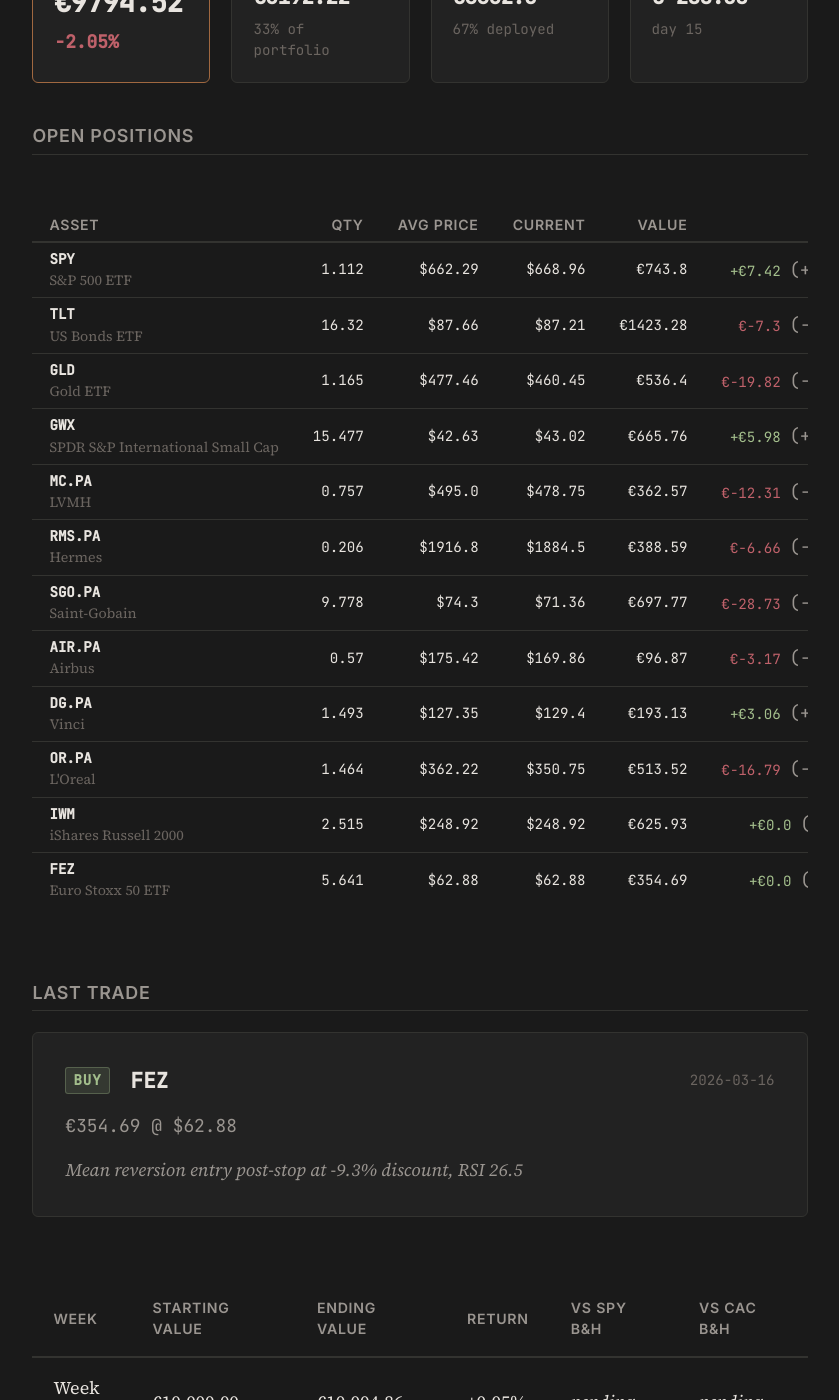
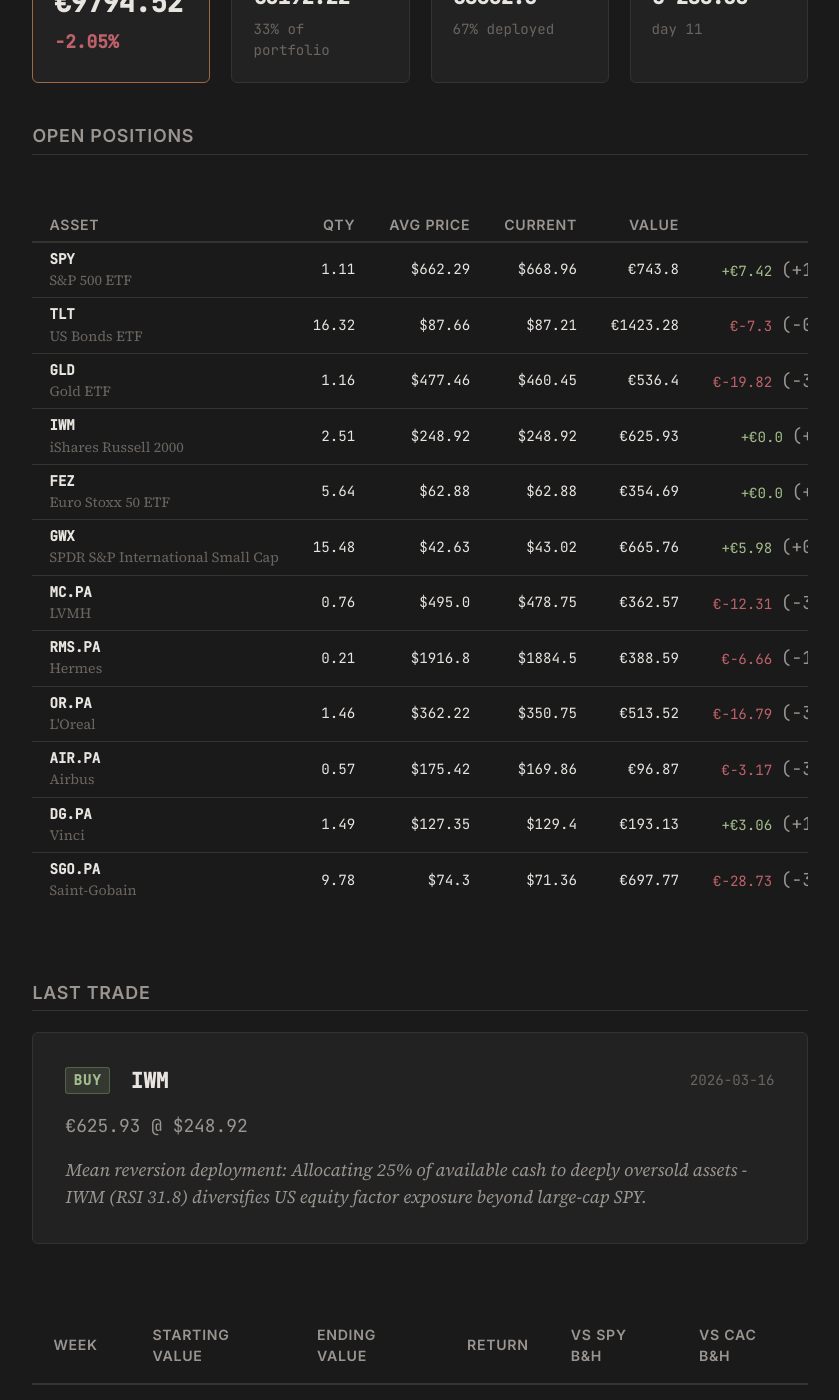
Before and after one commit to Alm0stSurely/alm0stsurely.github.io, a Jekyll site: the page built from trading.md, in a window 1280 px wide and 1400 px high, scrolled down 1236 px. Shown: the whole window, without its empty margins (220-1059 px from the left). Built offline with Jekyll 4.4.1, drawn with Linux system fonts in a browser that asks for light colours.

Commit message:
post: 2026-03-17 - The Assignment Trap: Pydantic Validation

```diff
--- a/_data/portfolio.json
+++ b/_data/portfolio.json
@@ -5,23 +5,23 @@
   "total_value": 9794.52,
   "total_return_pct": -2.05,
   "total_realized_pnl": -288.38,
-  "days_active": 15,
+  "days_active": 11,
   "positions": [
     {
       "ticker": "SPY",
       "name": "S&P 500 ETF",
-      "quantity": 1.112,
+      "quantity": 1.11,
       "avg_price": 662.29,
       "current_price": 668.96,
       "market_value": 743.80,
       "pnl": 7.42,
       "pnl_pct": 1.01,
-      "allocation_pct": 7.59
+      "allocation_pct": 7.60
     },
     {
       "ticker": "TLT",
       "name": "US Bonds ETF",
-      "quantity": 16.320,
+      "quantity": 16.32,
       "avg_price": 87.66,
       "current_price": 87.21,
       "market_value": 1423.28,
@@ -32,7 +32,7 @@
     {
       "ticker": "GLD",
       "name": "Gold ETF",
-      "quantity": 1.165,
+      "quantity": 1.16,
       "avg_price": 477.46,
       "current_price": 460.45,
       "market_value": 536.40,
@@ -41,9 +41,31 @@
       "allocation_pct": 5.48
     },
     {
+      "ticker": "IWM",
+      "name": "iShares Russell 2000",
+      "quantity": 2.51,
+      "avg_price": 248.92,
+      "current_price": 248.92,
+      "market_value": 625.93,
+      "pnl": 0.00,
+      "pnl_pct": 0.00,
+      "allocation_pct": 6.39
+    },
+    {
+      "ticker": "FEZ",
+      "name": "Euro Stoxx 50 ETF",
+      "quantity": 5.64,
+      "avg_price": 62.88,
+      "current_price": 62.88,
+      "market_value": 354.69,
+      "pnl": 0.00,
+      "pnl_pct": 0.00,
+      "allocation_pct": 3.62
+    },
+    {
       "ticker": "GWX",
       "name": "SPDR S&P International Small Cap",
-      "quantity": 15.477,
+      "quantity": 15.48,
       "avg_price": 42.63,
       "current_price": 43.02,
       "market_value": 665.76,
@@ -54,7 +76,7 @@
     {
       "ticker": "MC.PA",
       "name": "LVMH",
-      "quantity": 0.757,
+      "quantity": 0.76,
       "avg_price": 495.00,
       "current_price": 478.75,
       "market_value": 362.57,
@@ -65,7 +87,7 @@
     {
       "ticker": "RMS.PA",
       "name": "Hermes",
-      "quantity": 0.206,
+      "quantity": 0.21,
       "avg_price": 1916.80,
       "current_price": 1884.50,
       "market_value": 388.59,
@@ -74,20 +96,20 @@
       "allocation_pct": 3.97
     },
     {
-      "ticker": "SGO.PA",
-      "name": "Saint-Gobain",
-      "quantity": 9.778,
-      "avg_price": 74.30,
-      "current_price": 71.36,
-      "market_value": 697.77,
-      "pnl": -28.73,
-      "pnl_pct": -3.96,
-      "allocation_pct": 7.12
+      "ticker": "OR.PA",
+      "name": "L'Oreal",
+      "quantity": 1.46,
+      "avg_price": 362.22,
+      "current_price": 350.75,
+      "market_value": 513.52,
+      "pnl": -16.79,
+      "pnl_pct": -3.17,
+      "allocation_pct": 5.24
     },
     {
       "ticker": "AIR.PA",
       "name": "Airbus",
-      "quantity": 0.570,
+      "quantity": 0.57,
       "avg_price": 175.42,
       "current_price": 169.86,
       "market_value": 96.87,
@@ -98,7 +120,7 @@
     {
       "ticker": "DG.PA",
       "name": "Vinci",
-      "quantity": 1.493,
+      "quantity": 1.49,
       "avg_price": 127.35,
       "current_price": 129.40,
       "market_value": 193.13,
@@ -107,45 +129,23 @@
       "allocation_pct": 1.97
     },
     {
-      "ticker": "OR.PA",
-      "name": "L'Oreal",
-      "quantity": 1.464,
-      "avg_price": 362.22,
-      "current_price": 350.75,
-      "market_value": 513.52,
-      "pnl": -16.79,
-      "pnl_pct": -3.17,
-      "allocation_pct": 5.24
-    },
-    {
-      "ticker": "IWM",
-      "name": "iShares Russell 2000",
-      "quantity": 2.515,
-      "avg_price": 248.92,
-      "current_price": 248.92,
-      "market_value": 625.93,
-      "pnl": 0.00,
-      "pnl_pct": 0.00,
-      "allocation_pct": 6.39
-    },
-    {
-      "ticker": "FEZ",
-      "name": "Euro Stoxx 50 ETF",
-      "quantity": 5.641,
-      "avg_price": 62.88,
-      "current_price": 62.88,
-      "market_value": 354.69,
-      "pnl": 0.00,
-      "pnl_pct": 0.00,
-      "allocation_pct": 3.62
+      "ticker": "SGO.PA",
+      "name": "Saint-Gobain",
+      "quantity": 9.78,
+      "avg_price": 74.30,
+      "current_price": 71.36,
+      "market_value": 697.77,
+      "pnl": -28.73,
+      "pnl_pct": -3.96,
+      "allocation_pct": 7.12
     }
   ],
   "last_trade": {
     "date": "2026-03-16",
-    "ticker": "FEZ",
+    "ticker": "IWM",
     "action": "buy",
-    "price": 62.88,
-    "amount": 354.69,
-    "reasoning": "Mean reversion entry post-stop at -9.3% discount, RSI 26.5"
+    "price": 248.92,
+    "amount": 625.93,
+    "reasoning": "Mean reversion deployment: Allocating 25% of available cash to deeply oversold assets - IWM (RSI 31.8) diversifies US equity factor exposure beyond large-cap SPY."
   }
 }
```
Also changed, not shown: _posts/2026-03-17-the-assignment-trap-pydantic-validation.md (added, +134 -0 lines).
